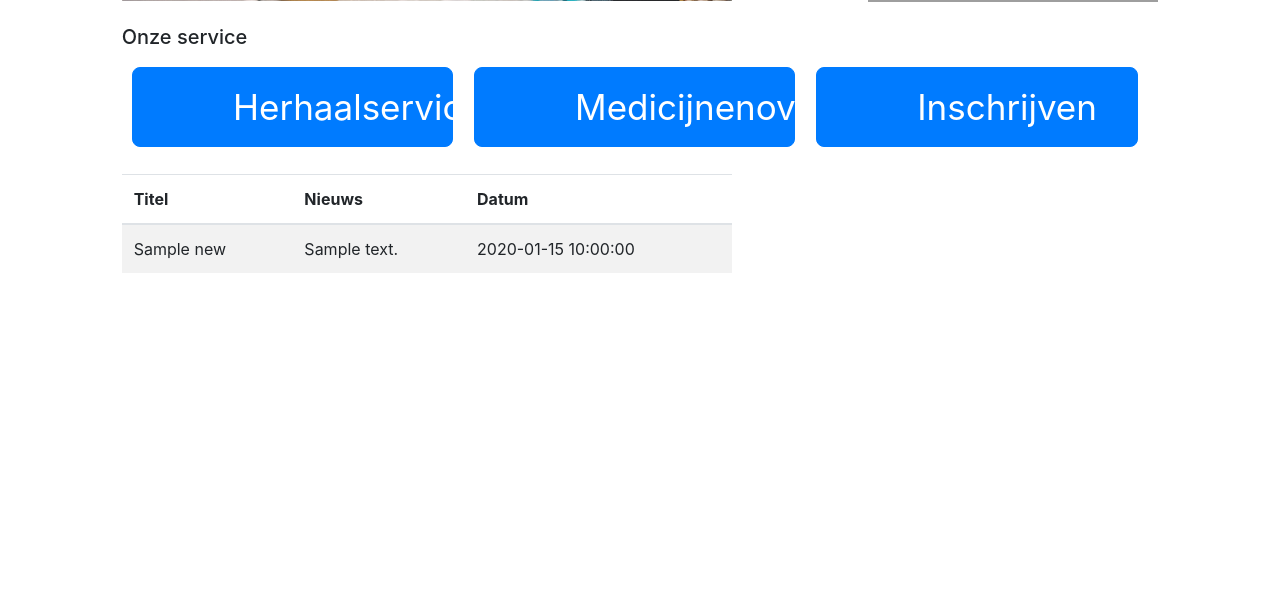
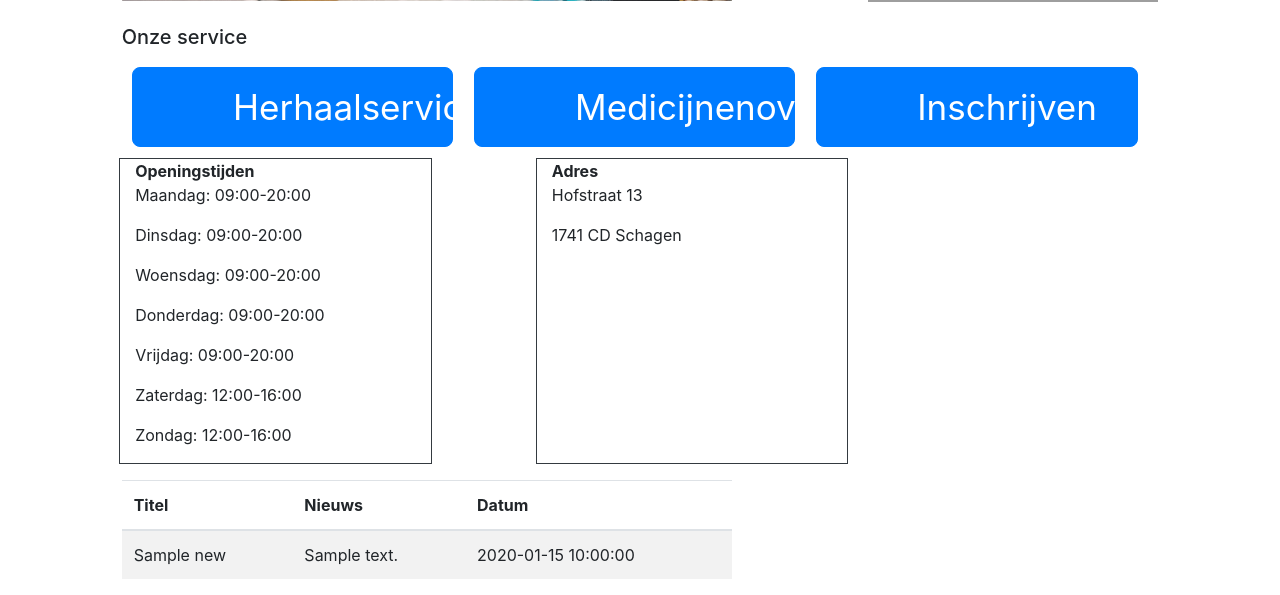
Before and after one commit to basiking/apotheek, a PHP site: page /home.php in a window 1280 px wide. Shown: the part 699-1294 px from the top of the page. Before the commit the page ends 972 px from the top, so only its background shows below. Run offline with PHP 8.4, Linux system fonts and the light colour scheme; tables that the repository leaves empty or names only in its code hold one stand-in row (values such as "Sample post"); grey boxes are pictures that could not be loaded.

Commit message:
added openingstijden and adres to homepage

```diff
--- a/home.php
+++ b/home.php
@@ -58,7 +58,28 @@
   </div>
 </div>
 
+<div class="container-fluid">
+    <div class="row">
+        <div class="voorlichting-content col-3 offset-1 border border-dark">
+            <b>Openingstijden</b>
+            <p>Maandag: 09:00-20:00</p>
+            <p>Dinsdag: 09:00-20:00</p>
+            <p>Woensdag: 09:00-20:00</p>
+            <p>Donderdag: 09:00-20:00</p>
+            <p>Vrijdag: 09:00-20:00</p>
+            <p>Zaterdag: 12:00-16:00</p>
+            <p>Zondag: 12:00-16:00</p>
 
+        </div>
+
+        <div class="voorlichting-content col-3 offset-1 border border-dark">
+            <b>Adres</b>
+            <p>Hofstraat 13</p>
+            <p>1741 CD Schagen</p>
+        </div>
+  </div>
+
+</div>
 
 
   <div class="row">
```
